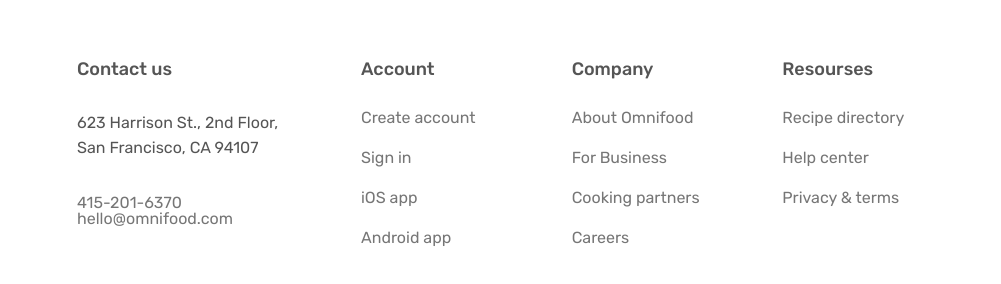
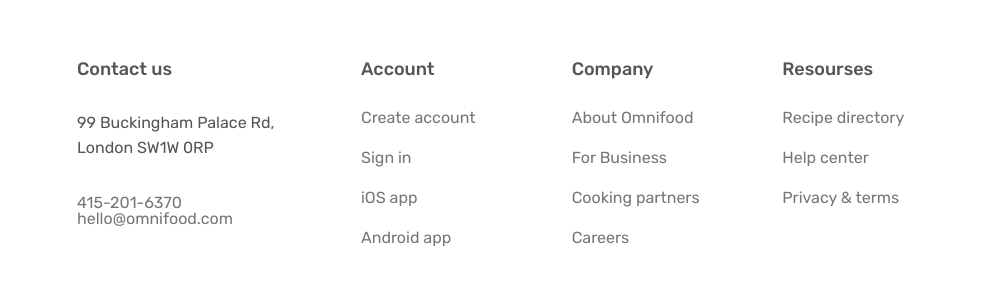
Before and after one commit to katelllrina/omnifood-kate17, a plain HTML site: page index.html in a window 1280 px wide. Shown: the part 7292-7576 px from the top of the page, 279-1280 px from the left. Drawn offline with nearby package versions, Linux system fonts and the light colour scheme; some packages are replaced by stand-ins of ours; a script that the page names is missing.

Commit message:
Changed address

```diff
--- a/index.html
+++ b/index.html
@@ -772,8 +772,7 @@
           <p class="footer-heading">Contact us</p>
           <address class="contacts">
             <p class="adress">
-              623 Harrison St., 2nd Floor, San Francisco, CA
-              94107
+              99 Buckingham Palace Rd, London SW1W 0RP
             </p>
             <br>
               <a class="contact-link" href="tel:415-201-6370">415-201-6370</a><br />
```
